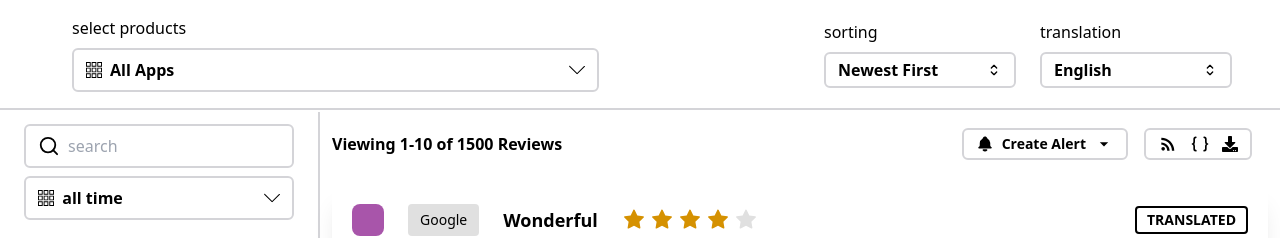
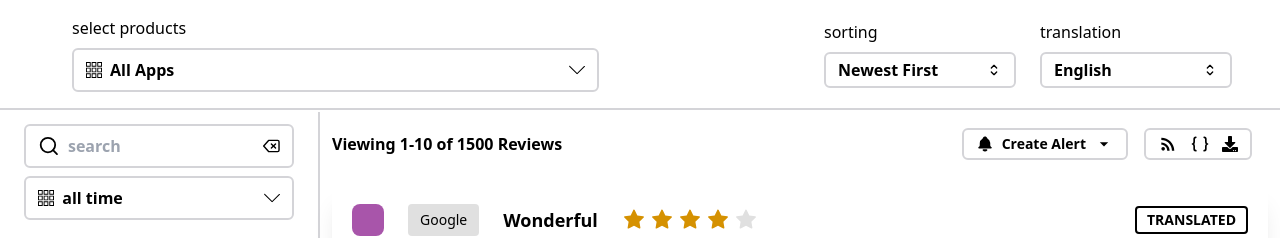
Before and after one commit to oussamaZAAM/xperience-client, a Next.js app: page / in a window 1280 px wide. Shown: the top 238 px of the page. Built offline with nearby package versions, Linux system fonts and the light colour scheme.

Commit message:
Delete searchquery button

```diff
--- a/pages/index.js
+++ b/pages/index.js
@@ -6,7 +6,7 @@ import VersionLine from "@/components/sidebar/VersionLine";
 
 import { FaDownload } from "react-icons/fa";
 import { FcClearFilters } from "react-icons/fc";
-import { FiSearch } from "react-icons/fi";
+import { FiDelete, FiSearch } from "react-icons/fi";
 import { MdArrowDropDown, MdRssFeed } from "react-icons/md";
 import { TbBellFilled, TbBraces } from "react-icons/tb";
 
@@ -41,8 +41,8 @@ const index = () => {
       searchedData.includes(review) && filteredDataByApp.includes(review)
   );
 
-  const handleInputChange = (event) => {
-    const searchTerm = event.target.value;
+  const handleInputChange = (value) => {
+    const searchTerm = value;
     setSearchTerm(searchTerm);
     setSearchedData((prev) => {
       const newFilteredData = ApplicationsData.filter(
@@ -259,15 +259,18 @@ const index = () => {
         <div className="fixed h-full w-3/12 flex-1 flex flex-col items-center justify-start p-3 gap-2 my-4 border-r-2 border-zinc-300">
           <div className="flex flex-col items-stretch justify-center gap-2 w-11/12">
             {/* Search bar */}
-            <div className="flex items-center justify-start rounded-md border-2 border-zinc-300 py-2 px-3 textinput">
+            <div className="flex items-center justify-between rounded-md border-2 border-zinc-300 py-2 px-3 textinput">
+              <div className="flex justify-start items-center">
                 <FiSearch size={24} />
                 <input
                   type="text"
                   value={searchTerm}
-                onChange={handleInputChange}
-                className="indent-2 h-max w-full focus:outline-none"
+                  onChange={(e)=>handleInputChange(e.target.value)}
+                  className="indent-2 h-max w-full focus:outline-none font-bold"
                   placeholder="search"
                 />
+              </div>
+              <FiDelete className="cursor-pointer" onClick={() => handleInputChange('')} size={20} />
             </div>
             {/* Filter by Date */}
             <SelectMenu
```
Lines whose indentation alone changed are shown as unchanged.
